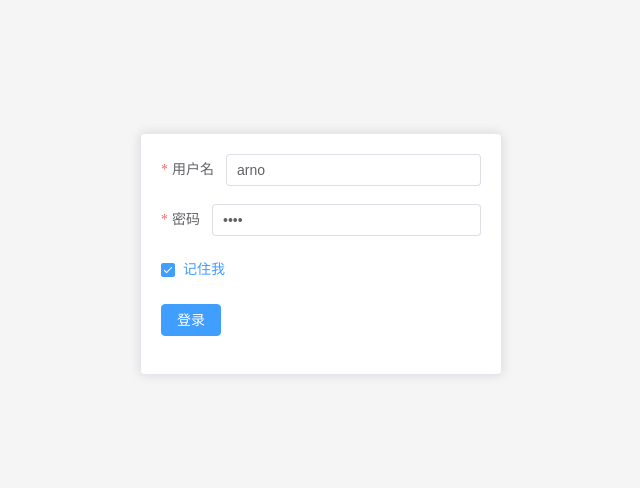
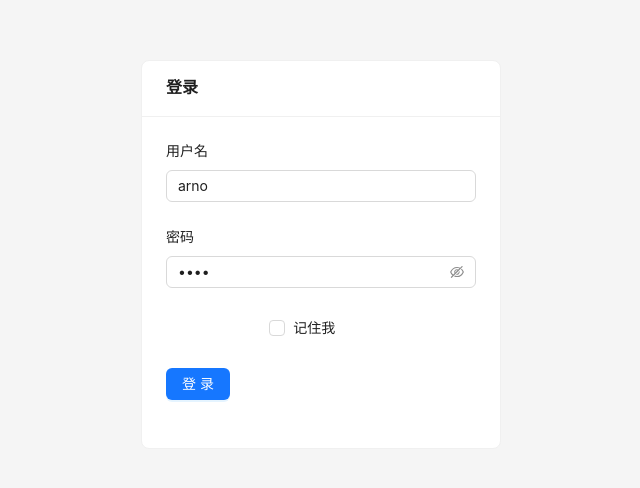
Before and after one commit to businiao-boop/VNA-ADMIN, a Vue app in the folder vna-admin-frontend/: page /#/login in a window 1280 px wide. Shown: the part 154-642 px from the top of the page, without its empty margins (319-959 px from the left). Built offline with nearby package versions, Linux system fonts and the light colour scheme.

Commit message:
feat：使用ant-design-vue

```diff
--- a/vna-admin-frontend/package.json
+++ b/vna-admin-frontend/package.json
@@ -9,8 +9,8 @@
     "preview": "vite preview"
   },
   "dependencies": {
+    "ant-design-vue": "^4.2.6",
     "axios": "^1.9.0",
-    "element-plus": "^2.9.11",
     "lodash": "^4.17.21",
     "pinia": "^3.0.2",
     "vue": "^3.5.13",
--- a/vna-admin-frontend/src/main.js
+++ b/vna-admin-frontend/src/main.js
@@ -1,6 +1,6 @@
 import { createApp } from 'vue'
 import App from './App.vue'
-import { setupElementPlus, setupAssets } from "@/plugin"
+import { setupAntdv, setupAssets } from "@/plugin"
 import { setupRouter } from "@/router"
 import { setupStore } from "@/stores"
 import "element-plus/dist/index.css";
@@ -11,7 +11,7 @@ function setupPlugins() {
   // 挂载资源
   setupAssets()
   // 挂载antd
-  setupElementPlus(app);
+  setupAntdv(app);
 }
 
 async function setupApp() {
--- /dev/null
+++ b/vna-admin-frontend/src/plugin/antdv/index.ts
@@ -0,0 +1,8 @@
+import Antd from "ant-design-vue";
+// import "ant-design-vue/dist/antd.css";
+
+import type { App } from "vue";
+
+export const setupAntdv = (app: App) => {
+  app.use(Antd);
+};
--- a/vna-admin-frontend/src/plugin/assets/index.ts
+++ b/vna-admin-frontend/src/plugin/assets/index.ts
@@ -1,3 +1,2 @@
 import "@/assets/styles/index.less";
-import "element-plus/dist/index.css";
 export const setupAssets = () => {};
--- a/vna-admin-frontend/src/plugin/elementPlus/index.ts
+++ /dev/null
@@ -1,7 +0,0 @@
-import ElementPlus from "element-plus";
-
-import type { App } from "vue";
-
-export const setupElementPlus = (app: App) => {
-  app.use(ElementPlus);
-};
--- a/vna-admin-frontend/src/plugin/index.ts
+++ b/vna-admin-frontend/src/plugin/index.ts
@@ -1,2 +1,2 @@
-export { setupElementPlus } from "./elementPlus";
+export { setupAntdv } from "./antdv";
 export { setupAssets } from "./assets";
--- a/vna-admin-frontend/src/views/login/index.vue
+++ b/vna-admin-frontend/src/views/login/index.vue
@@ -1,54 +1,45 @@
 <template>
   <div class="login-container">
-    <el-card title="登录" class="login-card">
-      <el-form layout="vertical" :model="form" ref="loginForm" :rules="rules">
-        <el-form-item label="用户名" prop="username">
-          <el-input v-model="form.username" placeholder="请输入用户名" />
-        </el-form-item>
-        <el-form-item label="密码" prop="password">
-          <el-input
-            v-model="form.password"
-            type="password"
-            autocomplete="off"
-            @keyup.enter.native="handleLogin(loginForm)"
+    <a-card title="登录" class="login-card">
+      <a-form layout="vertical" :model="form">
+        <a-form-item label="用户名" name="username">
+          <a-input v-model:value="form.username" placeholder="请输入用户名" />
+        </a-form-item>
+        <a-form-item label="密码" name="password">
+          <a-input-password
+            v-model:value="form.password"
+            placeholder="请输入密码"
+            @pressEnter="handleLogin"
           />
-        </el-form-item>
-        <el-form-item prop="rememberMe">
-          <el-checkbox v-model="form.rememberMe">记住我</el-checkbox>
-        </el-form-item>
-        <el-form-item>
-          <el-button type="primary" @click="handleLogin(loginForm)"
-            >登录</el-button
-          >
-        </el-form-item>
-      </el-form>
-    </el-card>
+        </a-form-item>
+        <a-form-item name="rememberMe" :wrapper-col="{ offset: 8, span: 16 }">
+          <a-checkbox v-model:value="form.rememberMe">记住我</a-checkbox>
+        </a-form-item>
+        <a-form-item>
+          <a-button type="primary" @click="handleLogin">登录</a-button>
+        </a-form-item>
+      </a-form>
+    </a-card>
   </div>
 </template>
 
 <script setup lang="ts">
-import { ElMessage as message, FormInstance, FormRules } from "element-plus";
+import { message } from "ant-design-vue";
+import { LoginDto } from "@/types//api/auth";
 import { useUserStore } from "@/stores/user";
 import { useRouter } from "vue-router";
 const router = useRouter();
 const userStore = useUserStore();
-const loginForm = ref<FormInstance>();
-const form = reactive({
+const form = reactive<LoginDto>({
   username: "arno",
   password: "1234",
   rememberMe: true,
 });
 
-const rules = reactive<FormRules<typeof form>>({
-  username: [{ required: true, trigger: "blur" }],
-  password: [{ required: true, trigger: "blur" }],
-});
-
-const handleLogin = async (formEl: FormInstance | undefined) => {
-  if (!formEl) return;
-  formEl.validate((valid) => {
-    if(!valid)return;
-    if (valid) {
+const handleLogin = async () => {
+  if (!form.username || !form.password) {
+    return message.warning("请输入用户名和密码");
+  }
   userStore.login(form).then(
     () => {
       userStore.fetchUserInfo().then(() => {
@@ -60,10 +51,6 @@ const handleLogin = async (formEl: FormInstance | undefined) => {
       console.log("login", err);
     }
   );
-    } else {
-      console.log("error submit!");
-    }
-  });
 };
 </script>
 
```
Also changed, not shown: 1 other file (tests, documents, lock files or other folders). Lines whose indentation alone changed are shown as unchanged.
